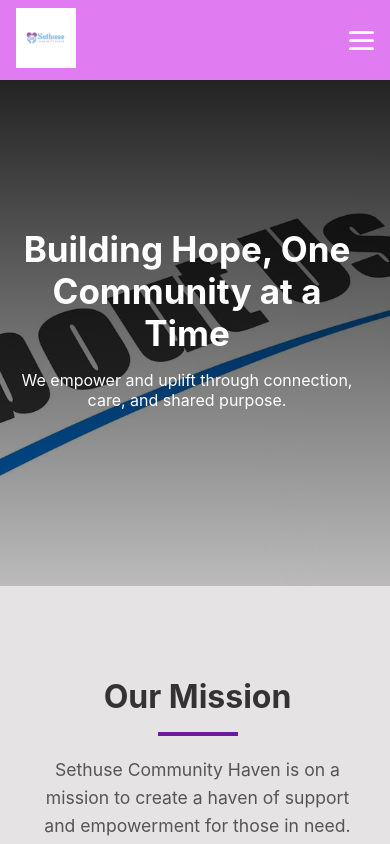
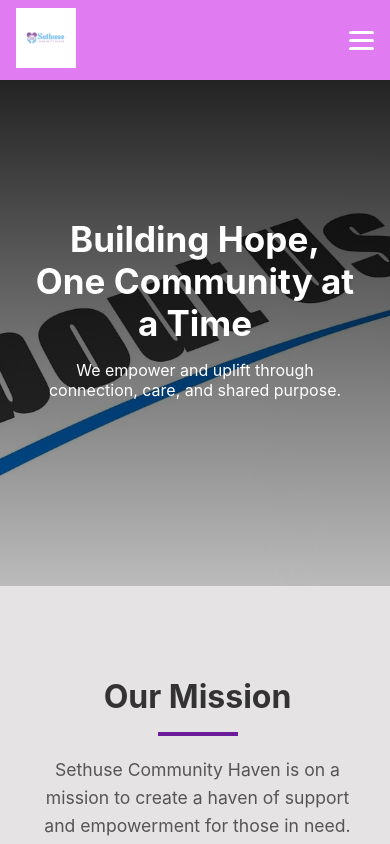
Before and after one commit to SmaSema/sethuse-website, a React (Create React App) app: page /about in a window 390 px wide. Shown: the top 844 px of the page. Built offline with nearby package versions, Linux system fonts and the light colour scheme.

Commit message:
commit 86

```diff
--- a/src/components/AboutUs_page/HeroAbout.css
+++ b/src/components/AboutUs_page/HeroAbout.css
@@ -2,7 +2,8 @@
 .hero2 {
   background-image: url('/src/assets/hero-about2.jpg');
   background-size: cover;
-  background-position: center;
+  background-position: center center;
+  background-repeat: no-repeat;
   position: relative;
   height: 60vh;
   color: white;
@@ -11,8 +12,11 @@
   justify-content: center;
   text-align: center;
   overflow: hidden;
+  width: 100vw;
+  max-width: 100%;
 }
 
+/* Overlay */
 .hero2 .overlay {
   position: absolute;
   top: 0;
@@ -28,7 +32,16 @@
   z-index: 1;
 }
 
-/*About Us Title*/
+/* Heading and Paragraph */
+.hero2 .overlay h1,
+.hero2 .overlay p {
+  z-index: 2;
+  margin: 0.5rem 0;
+  padding: 0 1rem;
+  max-width: 90vw;
+}
+
+/* Page title if used */
 .page-title {
   font-size: 2.5rem;
   font-weight: bold;
@@ -38,20 +51,26 @@
   z-index: 2;
 }
 
-.hero2 .overlay h1,
-.hero2 .overlay p {
-  z-index: 2;
-  margin: 0.5rem 0;
-  padding-right: 1rem;
-}
-
-
 /* Responsive styling for mobile */
 @media (max-width: 768px) {
+  .hero2 {
+    background-position: center center;
+    background-size: cover;
+    background-repeat: no-repeat;
+    width: 100vw;
+  }
+
   .hero2 .overlay {
-    padding: 0.5rem;
-    padding-top: 140px;
-    margin-right: 60px;
+    padding: 1.5rem 1rem;
+    padding-top: 130px;
+    margin: 0; /* 🚫 REMOVE margin-right */
+    width: 100%;
+    left: 0;
     background: linear-gradient(to bottom, rgba(0, 0, 0, 0.863), rgba(0, 0, 0, 0.267));
+  }
+
+  .hero2 .overlay h1,
+  .hero2 .overlay p {
+    padding: 0 1rem;
+  }
 }
-}
--- a/src/components/ContactUs_page/ContactForm.css
+++ b/src/components/ContactUs_page/ContactForm.css
@@ -18,6 +18,7 @@
   width: 100%;
   margin-left: -15rem;       /* Offsets form on large screens */
   border-radius: 8px;
+  box-shadow: 0 6px 20px rgba(0, 0, 0, 0.15);
   display: flex;
   flex-direction: column;
   gap: 1rem;
--- a/src/components/Donate_page/DonateHero.css
+++ b/src/components/Donate_page/DonateHero.css
@@ -43,3 +43,13 @@ h6 {
   transform: translateY(-3px) scale(1.03); /* Slight upward lift and scale */
   box-shadow: 0 6px 15px rgba(0, 0, 0, 0.2);
 }
+
+@media (max-width: 768px) {
+  .donateHero {
+    background: linear-gradient(rgba(95, 92, 92, 0.151), rgba(219, 218, 218, 0.5)),
+              url('../../assets/donateHero3.jpg');
+    background-size: cover;
+    background-position: center;
+    background-repeat: no-repeat;
+  }
+}
```
